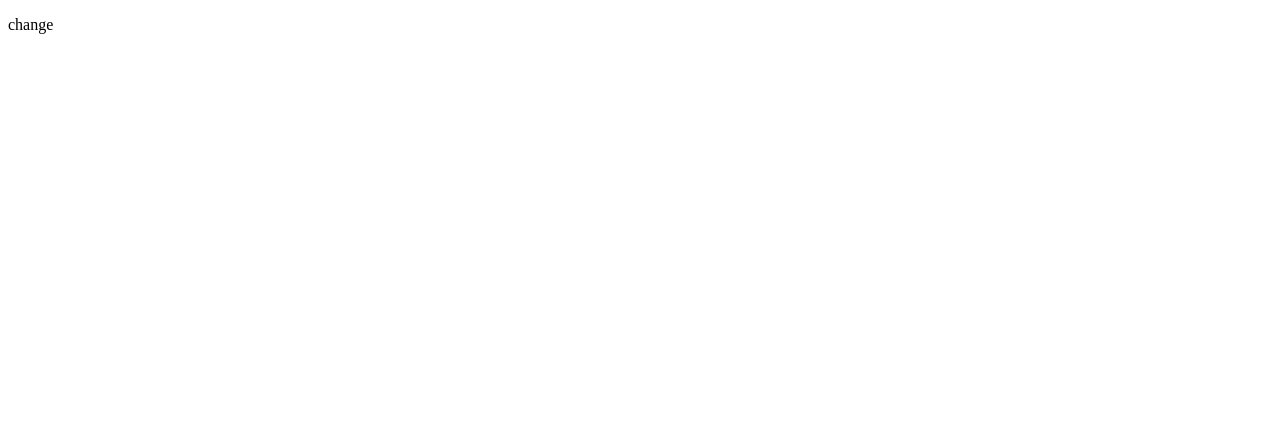
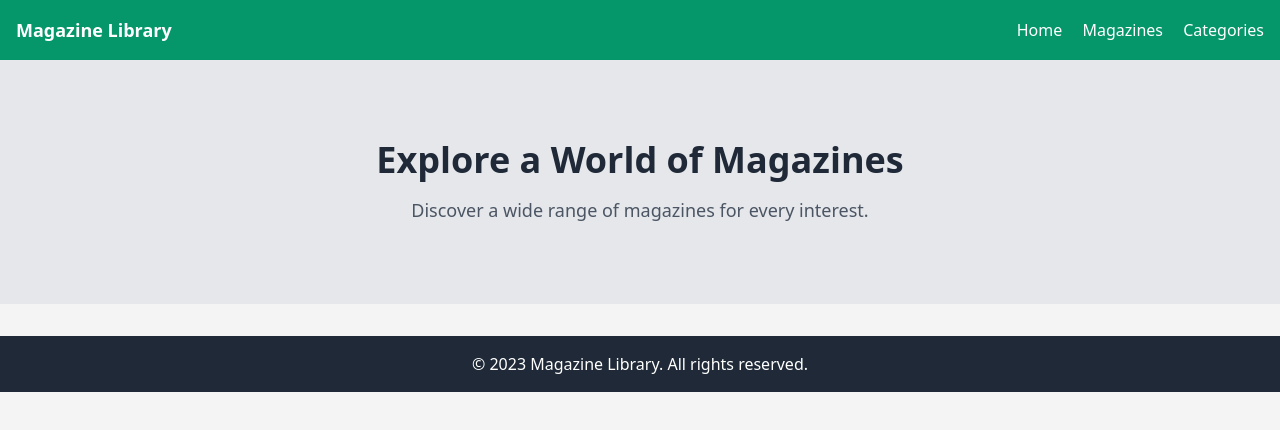
Before and after one commit to silentCosmo/magazine, a plain HTML site: page index.html in a window 1280 px wide. Drawn offline with nearby package versions, Linux system fonts and the light colour scheme.

Commit message:
baseTheme created

```diff
--- a/index.html
+++ b/index.html
@@ -1,12 +1,64 @@
 <!DOCTYPE html>
 <html lang="en">
 <head>
-    <meta charset="UTF-8">
-    <meta name="viewport" content="width=device-width, initial-scale=1.0">
-    <title>Document</title>
+  <meta charset="UTF-8">
+  <meta name="viewport" content="width=device-width, initial-scale=1.0">
+  <title>Magazine Library</title>
+  <!-- Add Tailwind CSS -->
+  <link href="https://cdn.jsdelivr.net/npm/tailwindcss@2.2.19/dist/tailwind.min.css" rel="stylesheet">
+  <!-- Your custom styles -->
+  <style>
+    /* Customize your styles here */
+    body {
+      background-color: #f4f4f4; /* Light grey background */
+    }
+    /* Add more styles as needed */
+  </style>
 </head>
-<body>
-    <p>change</p>
+<body class="font-sans">
+
+  <!-- Navbar -->
+  <nav class="bg-green-600 p-4">
+    <div class="container mx-auto flex justify-between items-center">
+      <!-- Logo -->
+      <a href="#" class="text-white text-lg font-bold">Magazine Library</a>
+
+      <!-- Navbar links and category dropdown -->
+      <div class="space-x-4">
+        <a href="#" class="text-white">Home</a>
+        <a href="#" class="text-white">Magazines</a>
+        <div class="relative inline-block text-white">
+          <span class="cursor-pointer">Categories</span>
+          <!-- Dropdown content -->
+          <div class="absolute hidden bg-white text-gray-800 mt-2 p-2 rounded shadow-lg">
+            <a href="#" class="block py-1">Category 1</a>
+            <a href="#" class="block py-1">Category 2</a>
+            <!-- Add more categories -->
+          </div>
+        </div>
+      </div>
+    </div>
+  </nav>
+
+  <!-- Hero Section -->
+  <section class="bg-gray-200 py-20 text-center">
+    <div class="container mx-auto">
+      <h1 class="text-4xl font-bold text-gray-800 mb-4">Explore a World of Magazines</h1>
+      <p class="text-lg text-gray-600">Discover a wide range of magazines for every interest.</p>
+    </div>
+  </section>
+
+  <!-- Your Magazine List Section -->
+  <section class="container mx-auto my-8">
+    <!-- Add your magazine list here -->
+  </section>
+
+  <!-- Footer -->
+  <footer class="bg-gray-800 text-white py-4">
+    <div class="container mx-auto text-center">
+      <p>&copy; 2023 Magazine Library. All rights reserved.</p>
+    </div>
+  </footer>
 
 </body>
 </html>
```
